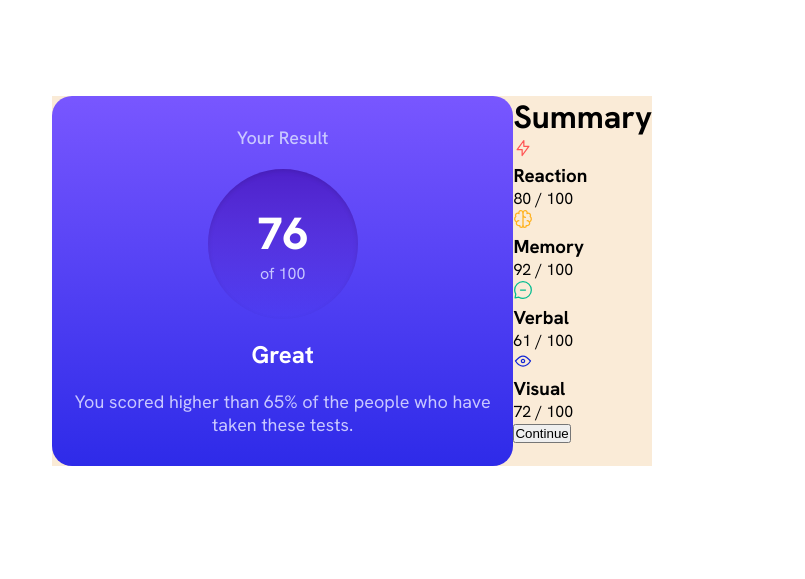
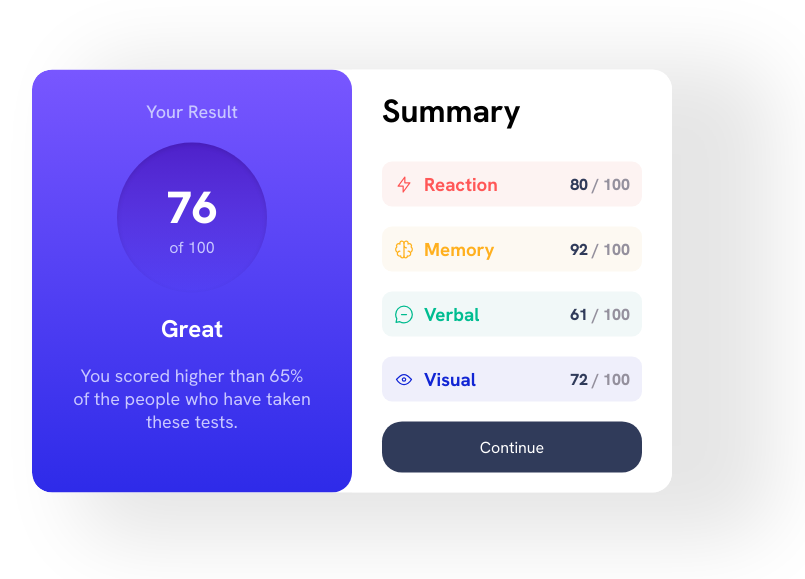
Before and after one commit to rezaasghari24/Results-summary-component, a plain HTML site: page index.html in a window 1280 px wide. Shown: the part 119-698 px from the top of the page, without its empty margins (288-1093 px from the left). Drawn offline with Linux system fonts and the light colour scheme.

Commit message:
Finish project

```diff
--- a/index.html
+++ b/index.html
@@ -33,7 +33,7 @@
                 </p>
             </div>
             <div class="summary">
-                <h1>Summary</h1>
+                <h1 class="summary__title">Summary</h1>
                 <div class="summary__box">
                     <div class="box box--1">
                         <img
@@ -72,7 +72,7 @@
                         <p class="box__number-section"><span class="box__number">72</span> / 100</p>
                     </div>
                 </div>
-                <button class="btn">Continue</button>
+                <a href="#" class="btn">Continue</a>
             </div>
             <!-- <div class="attribution">
                 Challenge by
--- a/style.css
+++ b/style.css
@@ -22,10 +22,16 @@ body {
     top: 50%;
     left: 50%;
     transform: translate(-50%, -50%);
-    background-color: antiquewhite;
-    max-width: 60rem;
+    background-color: white;
+    box-shadow: 74px 19px 78px 28px rgba(0, 0, 0, 0.1);
+    border-radius: 2rem;
     display: flex;
     overflow: hidden;
+}
+.container > * {
+    flex: 1;
+    min-width: 32rem;
+    max-width: 35rem;
 }
 .primary {
     text-align: center;
@@ -33,7 +39,7 @@ body {
     background: linear-gradient(hsl(252, 100%, 67%), hsl(241, 81%, 54%));
     color: white;
     border-radius: 2rem;
-    padding: 3rem 2rem;
+    padding: 3rem 4rem;
 }
 
 .result {
@@ -74,6 +80,72 @@ body {
     font-size: 1.8rem;
     color: hsl(241, 100%, 89%);
 }
+
+.summary {
+    background-color: white;
+    padding: 2rem 3rem;
+}
+.summary__title {
+    margin-bottom: 3rem;
+}
+.summary__box {
+    display: flex;
+    flex-direction: column;
+}
+.box {
+    padding: 1rem 1.2rem;
+    display: flex;
+    flex-direction: row;
+    align-items: center;
+    border-radius: 1rem;
+    margin-bottom: 2rem;
+}
+.box__icon {
+    margin-right: 1rem;
+}
+.box__title {
+    flex: 1;
+}
+.box--1 {
+    color: hsl(0, 100%, 67%);
+    background-color: hsl(6, 71%, 97%);
+}
+.box--2 {
+    color: hsl(39, 100%, 56%);
+    background-color: hsl(40, 75%, 97%);
+}
+.box--3 {
+    color: hsl(166, 100%, 37%);
+    background-color: hsl(180, 33%, 96%);
+}
+.box--4 {
+    color: hsl(234, 85%, 45%);
+    background-color: hsl(240, 56%, 96%);
+}
+.box__number-section {
+    color: hsl(260, 6%, 59%);
+    font-weight: 800;
+}
+
+.box__number {
+    color: hsl(224, 30%, 27%);
+}
+.btn {
+    display: block;
+    text-align: center;
+    background-color: hsl(224, 30%, 27%);
+    /* transition: all 0.2s; */
+    padding: 1.5rem 8rem;
+    border-radius: 2rem;
+    color: white;
+}
+.btn:visited,
+.btn:link {
+    text-decoration: none;
+}
+.btn:hover {
+    background: linear-gradient(hsl(251, 99%, 63%), hsl(242, 82%, 55%));
+}
 .attribution {
     font-size: 11px;
     text-align: center;
```
